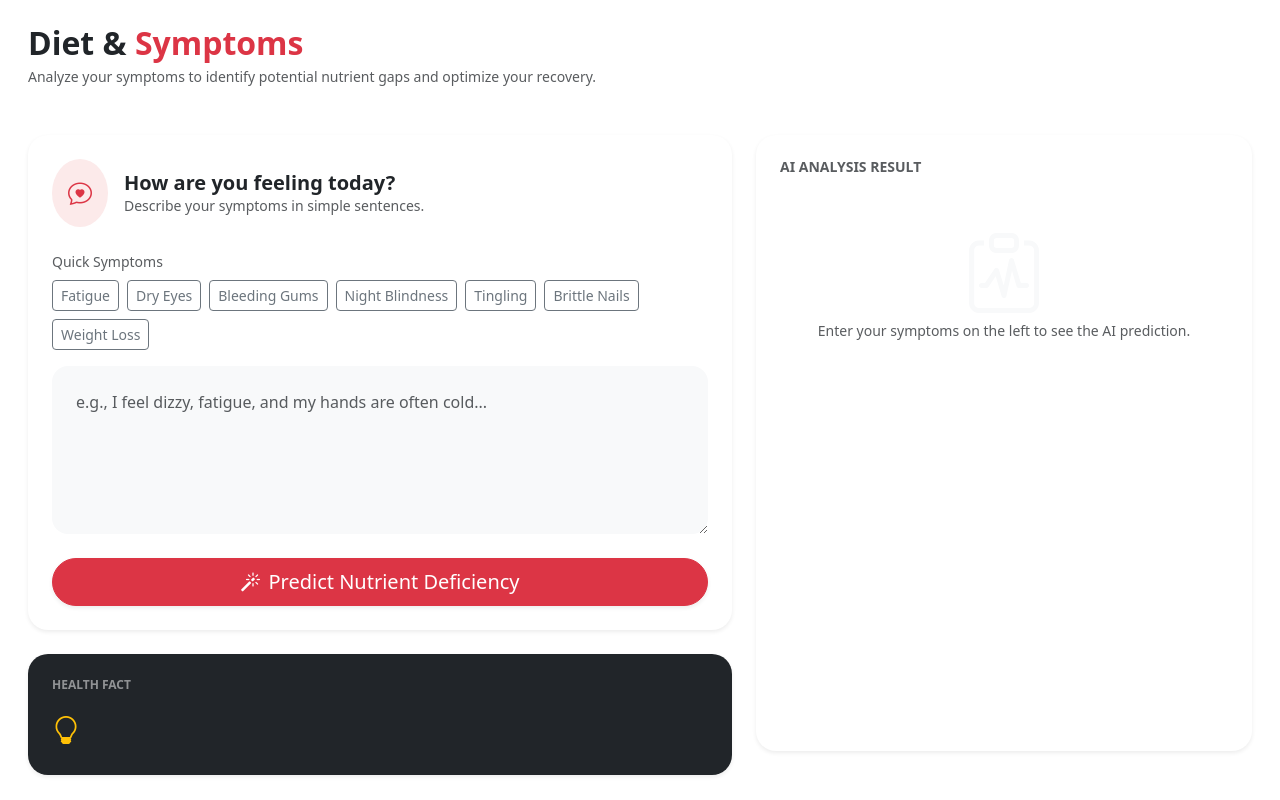
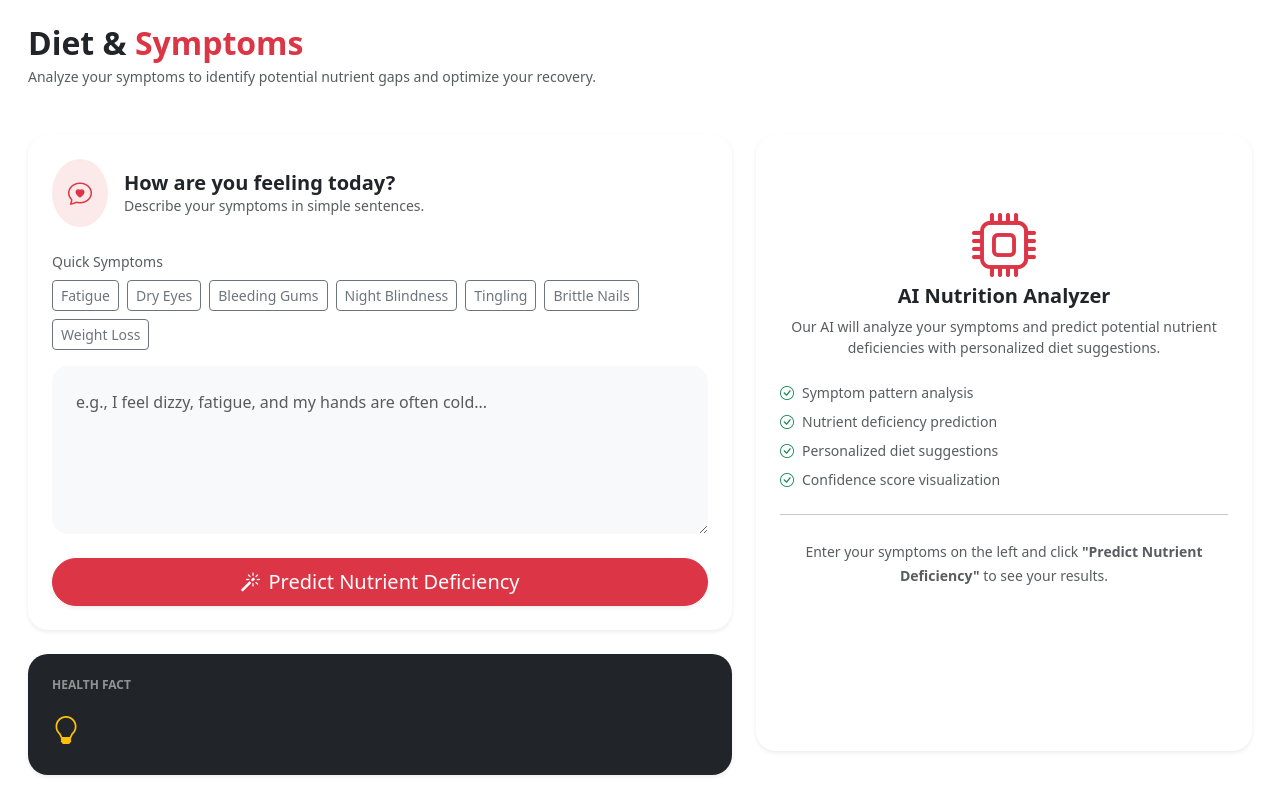
Before and after one commit to babithakur/HemoTrack, a Flask app: template app/templates/nutrient_prediction.html in a window 1280 px wide. Run offline with Flask 3, Linux system fonts and the light colour scheme; the template is opened without the code that fills it, so the values that code supplies are empty; parts of the project's set-up code (start-up, migrations or seed data) failed here and were passed over.

Commit message:
A little UI improvement

```diff
--- a/app/templates/nutrient_prediction.html
+++ b/app/templates/nutrient_prediction.html
@@ -57,16 +57,19 @@
                 </div>
             </div>
 
-            <!-- Right Column: Results -->
+            <!-- Right Column -->
             <div class="col-lg-5 d-flex flex-column">
-                <div class="card border-0 shadow-sm p-4 mb-4" style="border-radius: 20px; flex-grow:1; overflow-y: auto; max-height: 108vh;">
+                <div class="card border-0 shadow-sm p-4 mb-4"
+                    style="border-radius: 20px; flex-grow:1; overflow-y: auto; max-height:108vh;">
+
+                    {% if result.graph_html %}
+
+                    <!-- Title appears ONLY after prediction -->
                     <h6 class="fw-bold text-muted text-uppercase small mb-4">AI Analysis Result</h6>
 
-                    {% if result %}
                     <!-- Primary AI Prediction -->
                     <div class="card border-0 shadow-sm mb-4 p-3 text-center"
                         style="background:#f8fafc;border-radius:16px;">
-
                         <h6 class="text-muted small mb-2">Primary Predicted Deficiency</h6>
 
                         <h4 class="fw-bold text-danger mb-1">
@@ -76,10 +79,11 @@
                         <small class="text-muted">
                             Based on your reported symptoms
                         </small>
+                    </div>
 
-                        </div>
-                        <!-- Top Predicted Deficiencies -->
+                    <!-- Top Predictions -->
                     <h6 class="fw-bold text-muted small mb-3">Top Predicted Deficiencies</h6>
+
                     <ul class="list-group mb-4">
                         {% for item in result.top_deficiencies %}
                         <li class="list-group-item">
@@ -98,7 +102,7 @@
                         {% endfor %}
                     </ul>
 
-                        <!-- Similarity Graph -->
+                    <!-- Graph -->
                     <h6 class="fw-bold text-muted small mb-2">Prediction Confidence Distribution</h6>
                     <div>
                         {{ result.graph_html | safe }}
@@ -107,32 +111,82 @@
                     <!-- Diet Plan -->
                     <div class="mb-4 mt-4">
                         <label class="small text-muted d-block mb-2">Recommended Diet Plan</label>
+
                         <div class="list-group list-group-flush border-top border-bottom">
+
                             {% for deficiency_item in result.diet_plan %}
                                 <div class="mb-2 mt-2">
                                     <strong>{{ deficiency_item.deficiency }}</strong>
                                 </div>
+
                                 {% if deficiency_item.plan %}
                                     {% for food_item in deficiency_item.plan %}
                                     <div class="list-group-item bg-transparent px-0 d-flex align-items-center">
-                                                <span class="badge bg-success-subtle text-success rounded-pill me-2">{{ food_item.type }}</span>
+                                        <span class="badge bg-success-subtle text-success rounded-pill me-2">
+                                            {{ food_item.type }}
+                                        </span>
                                         <span>{{ food_item.food }}</span>
                                     </div>
                                     {% endfor %}
                                 {% else %}
-                                        <div class="text-muted small px-0 mb-2">No diet suggestions available.</div>
+                                    <div class="text-muted small px-0 mb-2">
+                                        No diet suggestions available.
+                                    </div>
                                 {% endif %}
+
                             {% endfor %}
+
                         </div>
                     </div>
+
                     {% else %}
-                        <!-- Placeholder -->
-                        <div class="text-center py-4">
-                            <i class="bi bi-clipboard-pulse text-light display-1 mb-3"></i>
-                            <p class="text-muted small">
-                                Enter your symptoms on the left to see the AI prediction.
+
+                    <!-- Default UI BEFORE prediction -->
+                    <div class="text-center py-5">
+
+                        <i class="bi bi-cpu text-danger display-3 mb-3"></i>
+
+                        <h5 class="fw-bold mb-2">AI Nutrition Analyzer</h5>
+
+                        <p class="text-muted small mb-4">
+                            Our AI will analyze your symptoms and predict potential
+                            nutrient deficiencies with personalized diet suggestions.
                         </p>
+
+                        <div class="text-start small text-muted">
+
+                            <div class="d-flex mb-2">
+                                <i class="bi bi-check-circle text-success me-2"></i>
+                                Symptom pattern analysis
                             </div>
+
+                            <div class="d-flex mb-2">
+                                <i class="bi bi-check-circle text-success me-2"></i>
+                                Nutrient deficiency prediction
+                            </div>
+
+                            <div class="d-flex mb-2">
+                                <i class="bi bi-check-circle text-success me-2"></i>
+                                Personalized diet suggestions
+                            </div>
+
+                            <div class="d-flex">
+                                <i class="bi bi-check-circle text-success me-2"></i>
+                                Confidence score visualization
+                            </div>
+
+                        </div>
+
+                        <hr class="my-4">
+
+                        <small class="text-muted">
+                            Enter your symptoms on the left and click
+                            <strong>"Predict Nutrient Deficiency"</strong>
+                            to see your results.
+                        </small>
+
+                    </div>
+
                     {% endif %}
                 </div>
             </div>
```
Lines whose indentation alone changed are shown as unchanged.
